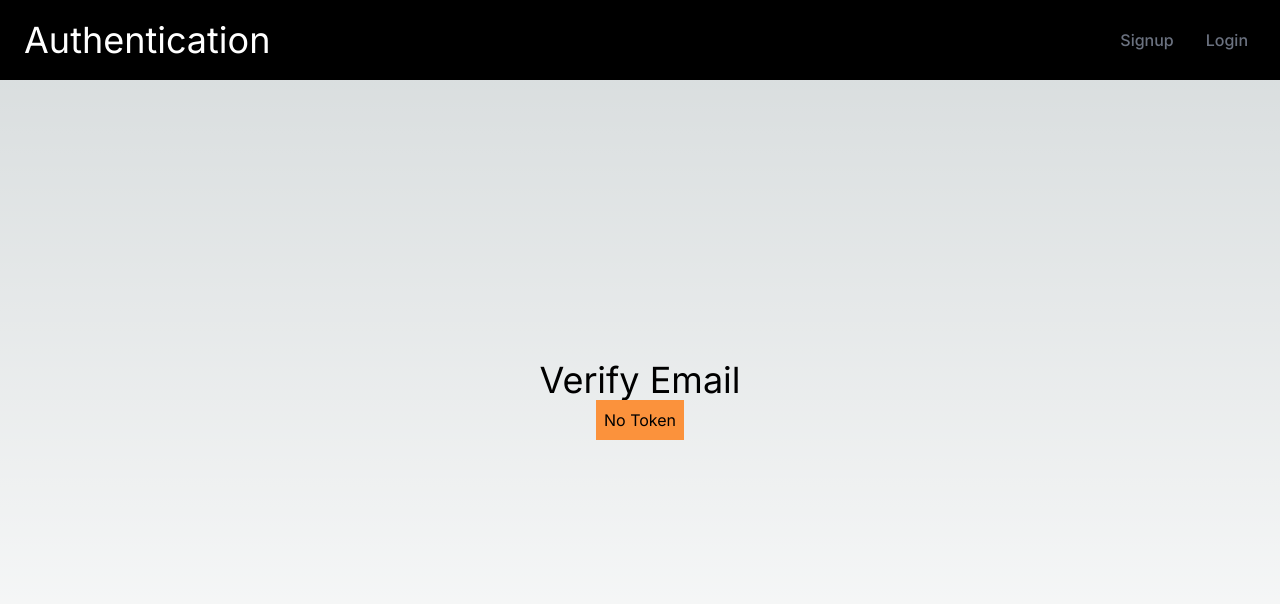
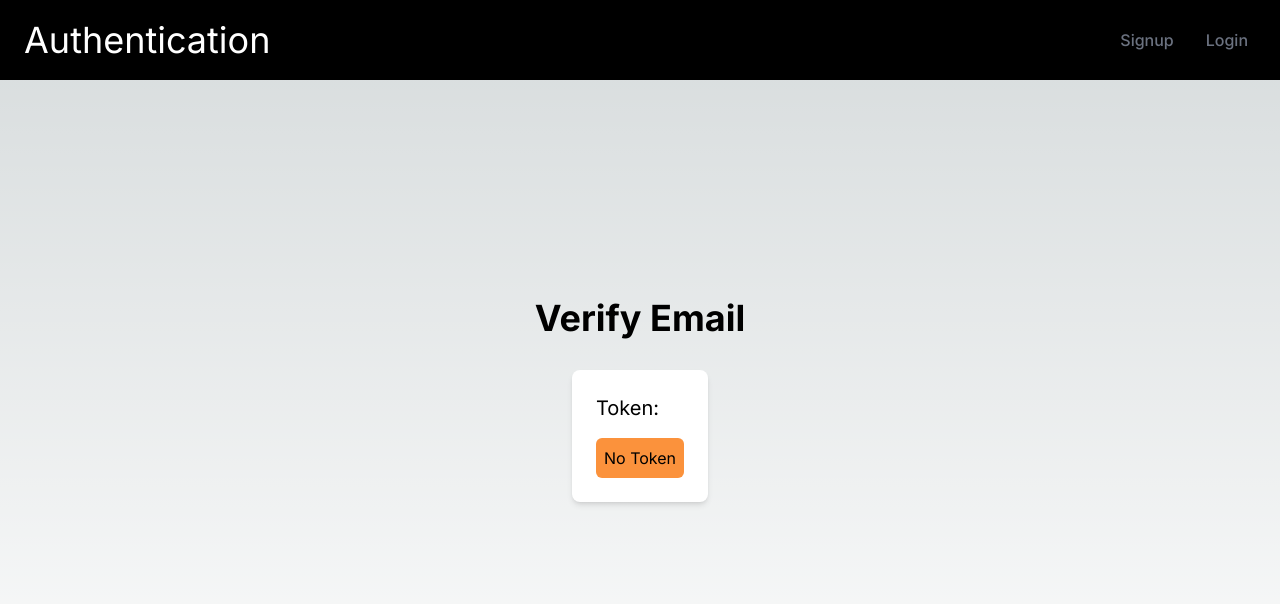
Before and after one commit to ashish-45/next-authentication, a Next.js app: page /verifyemail in a window 1280 px wide. Shown: the top 604 px of the page. Built offline with nearby package versions, Linux system fonts and the light colour scheme.

Commit message:
UI issue fixed

```diff
--- a/src/app/Profile/[id]/page.tsx
+++ b/src/app/Profile/[id]/page.tsx
@@ -1,11 +1,33 @@
-"use client"
-export default function UserProfile({params}:any) {
+"use client";
+import React from "react";
+import Axios from "axios";
+import { useRouter } from "next/navigation";
+
+
+export default function UserProfile({ params }: any) {
+  const router = useRouter();
+
+  const Logout = async () => {
+    try {
+      const response = await Axios.get("/API/Users/Logout");
+      console.log(response, "Response");
+      router.push("/Login");
+    } catch (err: any) {
+      console.log(err, "Logout Failed");
+    }
+  };
   return (
     <div className="flex flex-col items-center justify-center min-h-screen py-2">
       <h1>Profile </h1>
       <hr />
-        <p className="text-4xl text-center ">Profile Page <br/></p>
+      <p className="text-4xl text-center ">
+        Profile Page <br />
+      </p>
       <p className="bg-orange-400 text-3xl mt-3">{params.id}</p>
+
+      <button className="bg-red-700 p-3 mt-4 rounded-md" onClick={Logout}>
+        Logout
+      </button>
     </div>
   );
 }
--- a/src/app/verifyemail/page.tsx
+++ b/src/app/verifyemail/page.tsx
@@ -1,4 +1,4 @@
-"use client";
+"use client"
 import Axios from "axios";
 import Link from "next/link";
 import { useEffect, useState } from "react";
@@ -10,7 +10,7 @@ export default function VerifyEmail() {
 
   const VerifyUserEmail = async () => {
     try {
-      await Axios.post("/API/Users/verifyemail",{token})
+      await Axios.post("/API/Users/verifyemail", { token });
       setVerified(true);
     } catch (err: any) {
       setError(true);
@@ -31,21 +31,24 @@ export default function VerifyEmail() {
 
   return (
     <div className="flex flex-col items-center justify-center min-h-screen py-2">
-      <h1 className="text-4xl">Verify Email</h1>
-      <h2 className="p-2 bg-orange-400 text-black">
-        {token ? `${token}` : "No Token"}
-      </h2>
+      <h1 className="text-4xl font-bold mb-8">Verify Email</h1>
+      <div className="bg-white shadow-md rounded-lg p-6">
+        <h2 className="text-xl mb-4 text-black">Token:</h2>
+        <p className="bg-orange-400 text-black p-2 rounded-md">{token ? `${token}` : "No Token"}</p>
         {verified && (
-        <div>
-          <h2 className="text-2xl">Email Verified</h2>
-          <Link href="/Login">Login</Link>
+          <div className="mt-6">
+            <h2 className="text-2xl text-green-500">Email Verified</h2>
+            <Link href="/Login">
+              <span className="text-blue-500 mt-2 block">Login</span>
+            </Link>
           </div>
         )}
         {error && (
-        <div>
-          <h2 className="text-2xl bg-red-400">Error</h2>
+          <div className="mt-6">
+            <h2 className="text-2xl text-red-500">Error</h2>
           </div>
         )}
       </div>
+    </div>
   );
 }
```
Lines whose indentation alone changed are shown as unchanged.
